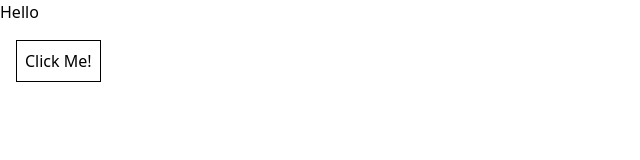
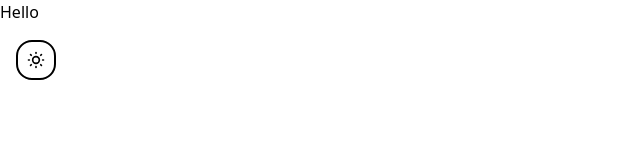
Before and after one commit to Master9x3r4n/ccapdev-mco, a Vue app: page / in a window 1280 px wide. Shown: the top 160 px of the page, without its empty margins (0-640 px from the left). Built offline with nearby package versions, Linux system fonts and the light colour scheme.

Commit message:
feat:implemented DarkModeButton

```diff
--- /dev/null
+++ b/src/components/DarkModeButton.vue
@@ -0,0 +1,38 @@
+<script setup>
+    import {ref, watch} from "vue"
+
+	const theme = {
+		"light": {
+			"src": "src/assets/darkmode-assets/sun-svgrepo-com.svg",
+			"alt": "Light Mode Icon"
+		},
+		"dark": {
+			"src": "src/assets/darkmode-assets/moon-svgrepo-com.svg",
+			"alt": "Dark Mode Icon"
+		}
+	}
+
+    const darkMode = ref(false)
+	const iconSrc = ref(theme.light)
+
+    watch(darkMode, (enabled) => {
+        document.documentElement.classList.toggle('dark', enabled)
+    })
+
+    const toggleDarkMode = () => {
+      darkMode.value = !darkMode.value
+      if (darkMode.value) {
+		iconSrc.value = theme.dark
+	  } else {
+		iconSrc.value = theme.light
+	  }
+	  console.log(iconSrc.value.src)
+    }
+</script>
+
+<template>
+  	<button class="border-2  rounded-2xl p-2 m-4 dark:bg-black" @click="toggleDarkMode()">
+		<img :src="iconSrc.src" :alt="iconSrc.alt"
+		width = "20px" height= "20px">
+	</button>
+</template>
--- a/src/view/LandingView.vue
+++ b/src/view/LandingView.vue
@@ -1,20 +1,10 @@
 <template>
     <p class ="bg-white dark:bg-black dark:text-white"> Hello </p>
-  	<button class="border p-2 m-4 active:bg-gray-400" @click="toggleDarkMode()">Click Me!</button>
+	<DarkModeButton />
 </template>
 
 <script setup>
-	import {ref, watch} from "vue"
+import DarkModeButton from '@/components/DarkModeButton.vue';
 
-	const darkMode = ref(false)
-
-	watch(darkMode, (enabled) => {
-    	document.documentElement.classList.toggle('dark', enabled)
-  	})
-
-	const toggleDarkMode = () => {
-		darkMode.value = !darkMode.value
-		console.log(darkMode.value)
-	}
 
 </script>
```
Also changed, not shown: src/components/TEMPLATE.vue (+4 -5 lines), src/assets/darkmode-assets/moon-svgrepo-com.svg (added), src/assets/darkmode-assets/sun-svgrepo-com.svg (added).
